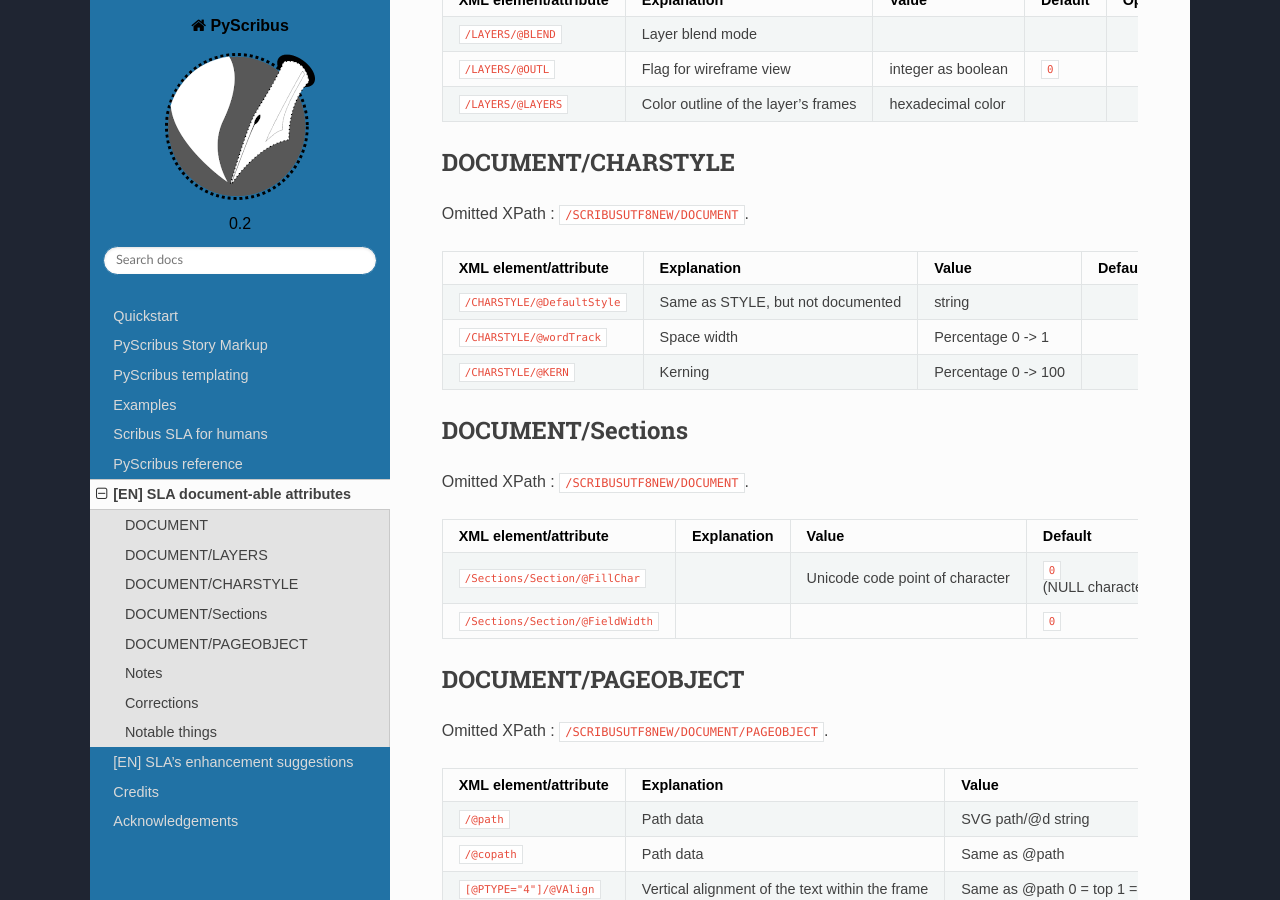
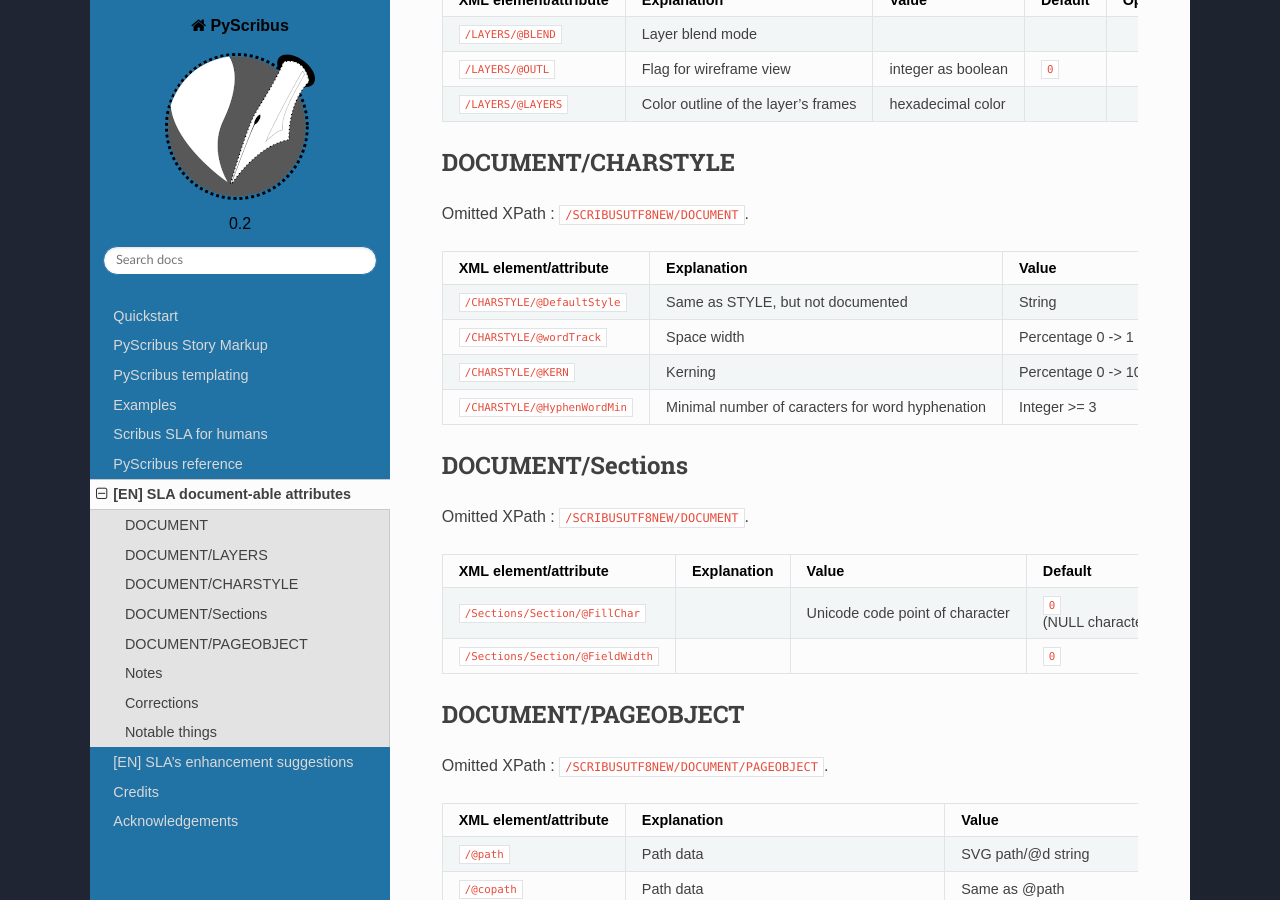
Before and after one commit to Jak-o-Shadows/pyscribus-myfork, a Sphinx documentation site: the page built from source/articles/en/spec.rst, in a window 1280 px wide and 900 px high, scrolled down 619 px. Built offline with Sphinx 7.4.7 and the Read the Docs theme 2.0.0, drawn with Linux system fonts in a browser that asks for light colours.

Commit message:
Styles: character style: @HyphenWordMin 	modifié :         ../articles/en/spec.rst 	modifié :         styles.py

```diff
--- a/source/articles/en/spec.rst
+++ b/source/articles/en/spec.rst
@@ -48,19 +48,23 @@ DOCUMENT/CHARSTYLE
 
 Omitted XPath : ``/SCRIBUSUTF8NEW/DOCUMENT``.
 
-+------------------------------+--------------------+------------+---------+----------+
-| XML                          | Explanation        | Value      | Default | Optional |
-| element/attribute            |                    |            |         |          |
-+==============================+====================+============+=========+==========+
-| ``/CHARSTYLE/@DefaultStyle`` | Same as STYLE, but | string     |         |          |
-|                              | not documented     |            |         |          |
-+------------------------------+--------------------+------------+---------+----------+
-| ``/CHARSTYLE/@wordTrack``    | Space width        | Percentage |         |          |
-|                              |                    | 0 -> 1     |         |          |
-+------------------------------+--------------------+------------+---------+----------+
-| ``/CHARSTYLE/@KERN``         | Kerning            | Percentage |         |          |
-|                              |                    | 0 -> 100   |         |          |
-+------------------------------+--------------------+------------+---------+----------+
++-------------------------------+--------------------+------------+---------+----------+
+| XML                           | Explanation        | Value      | Default | Optional |
+| element/attribute             |                    |            |         |          |
++===============================+====================+============+=========+==========+
+| ``/CHARSTYLE/@DefaultStyle``  | Same as STYLE, but | String     |         |          |
+|                               | not documented     |            |         |          |
++-------------------------------+--------------------+------------+---------+----------+
+| ``/CHARSTYLE/@wordTrack``     | Space width        | Percentage |         |          |
+|                               |                    | 0 -> 1     |         |          |
++-------------------------------+--------------------+------------+---------+----------+
+| ``/CHARSTYLE/@KERN``          | Kerning            | Percentage |         |          |
+|                               |                    | 0 -> 100   |         |          |
++-------------------------------+--------------------+------------+---------+----------+
+| ``/CHARSTYLE/@HyphenWordMin`` | Minimal number of  | Integer    |         |          |
+|                               | caracters for word | >= 3       |         |          |
+|                               | hyphenation        |            |         |          |
++-------------------------------+--------------------+------------+---------+----------+
 
 DOCUMENT/Sections
 -----------------
--- a/source/pyscribus/styles.py
+++ b/source/pyscribus/styles.py
@@ -1005,10 +1005,30 @@ class CharacterStyle(StyleAbstract):
         self.font["space_width"] = dimensions.Dim(1, "pcdecim")
         self.font["kerning"] = None
 
+        self.hyphen_word_min = None
+
     def fromxml(self, xml):
         is_character = StyleAbstract.fromxml(self, xml, True)
 
         if is_character:
+            #--- Hyphenation ------------------------------------------------
+
+            if (hyphen_word := xml.get("HyphenWordMin")) is not None:
+                try:
+                    word_length = int(hyphen_word)
+
+                    if word_length < 3:
+                        raise InsaneSLAValue(
+                            "HyphenWordMin in '{}' character style must be an integer >= 3.".format(self.name)
+                        )
+
+                    self.hyphen_word_min = word_length
+
+                except ValueError:
+                    raise InsaneSLAValue(
+                        "HyphenWordMin in '{}' character style must be an integer >= 3.".format(self.name)
+                    )
+
             #--- Font settings ----------------------------------------------
 
             if (wordtrack := xml.get("wordTrack")) is not None:
@@ -1038,6 +1058,11 @@ class CharacterStyle(StyleAbstract):
 
     def toxml(self):
         xml = StyleAbstract.toxml(self)
+
+        #--- Hyphenation ------------------------------------------------
+
+        if self.hyphen_word_min is not None:
+            xml.attrib["HyphenWordMin"] = str(self.hyphen_word_min)
 
         #--- Font settings ----------------------------------------------
 
```
